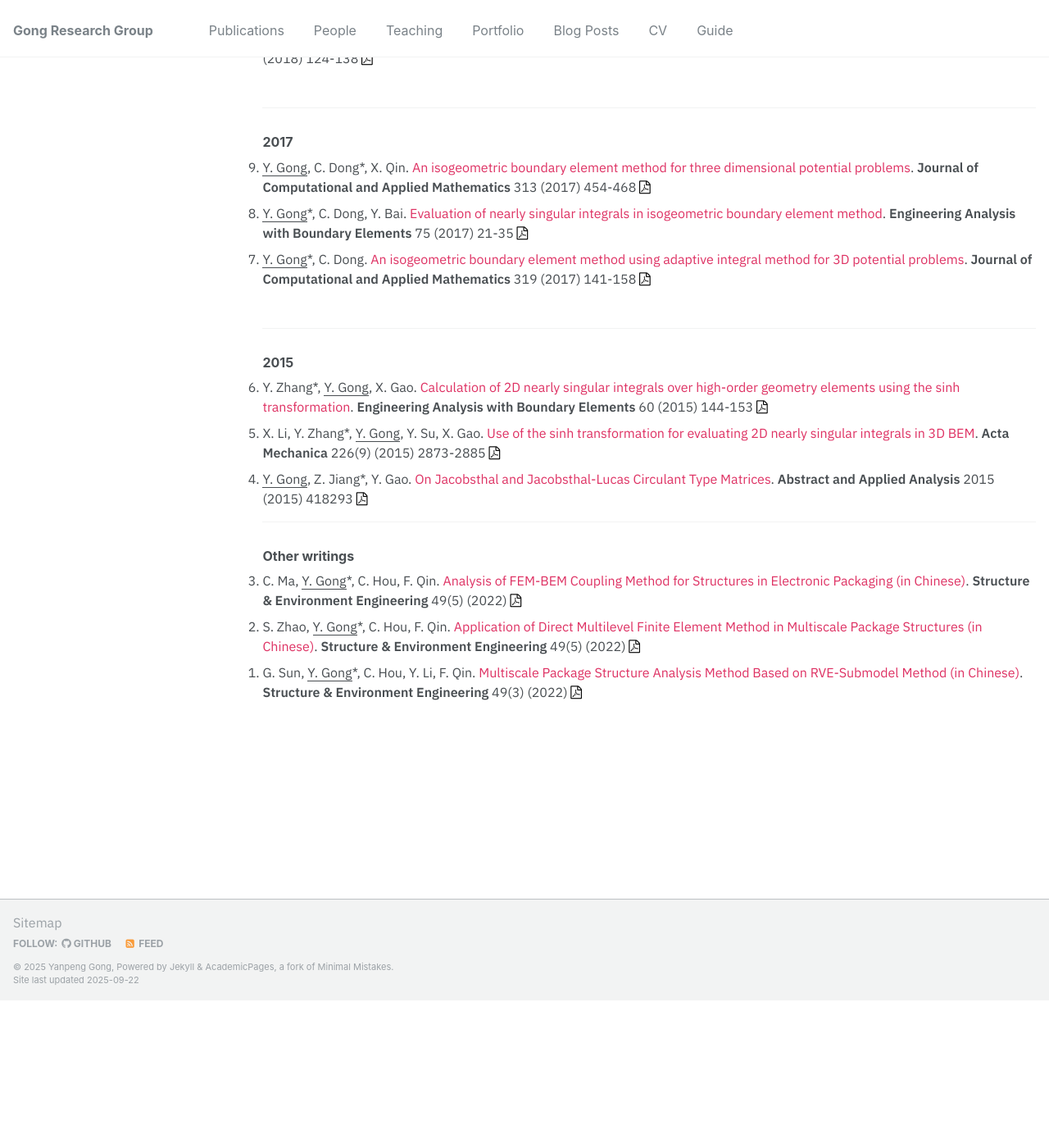
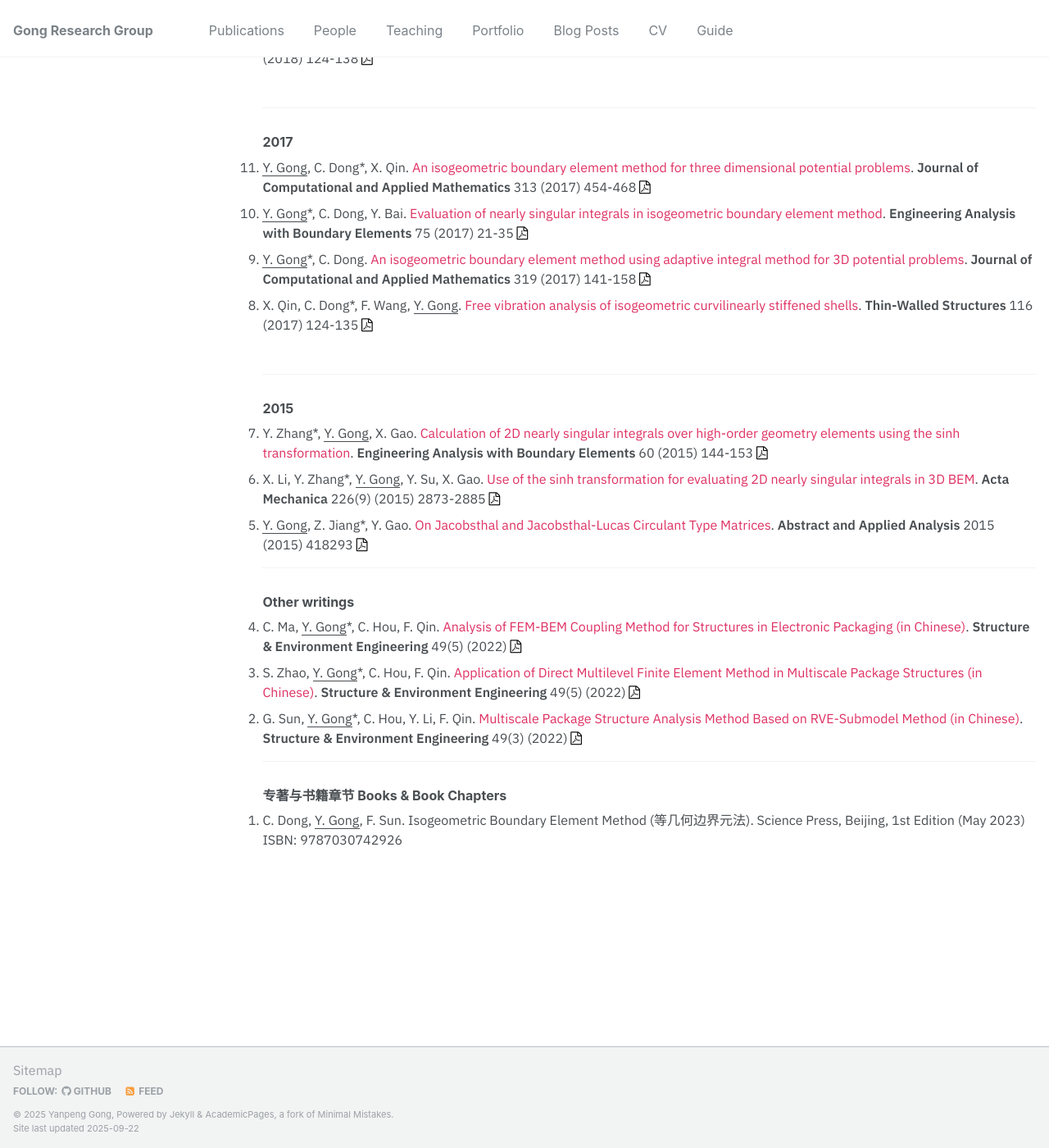
Before and after one commit to yanpeng-gong/yanpeng-gong.github.io, a Jekyll site: the page built from _publications/publications.md, in a window 1280 px wide and 1400 px high, scrolled down 3782 px. Shown: the whole window at 82% size. Built offline with Jekyll 4.4.1, drawn with Linux system fonts in a browser that asks for light colours; before the commit the page ends 5002 px from its top, so only the background shows below that.

Commit message:
pubs updated

```diff
--- a/_publications/publications.md
+++ b/_publications/publications.md
@@ -169,6 +169,8 @@ author_profile: false
 
 <li><u>Y. Gong</u>*, C. Dong. <a href="https://doi.org/10.1016/j.cam.2016.12.038" style="text-decoration:none;color:#DE3163;">An isogeometric boundary element method using adaptive integral method for 3D potential problems</a>. <b>Journal of Computational and Applied Mathematics</b> 319 (2017) 141-158 <a href="http://yanpeng-gong.github.io/files/2017_JCAM2.pdf"><i class="fa fa-file-pdf-o" style="font-size:16px;color:black"></i></a></li>
 
+<li>X. Qin, C. Dong*, F. Wang, <u>Y. Gong</u>. <a href="https://doi.org/10.1016/j.tws.2017.03.019" style="text-decoration:none;color:#DE3163;">Free vibration analysis of isogeometric curvilinearly stiffened shells</a>. <b>Thin-Walled Structures</b> 116 (2017) 124-135 <a href="http://yanpeng-gong.github.io/files/2017_TWS.pdf"><i class="fa fa-file-pdf-o" style="font-size:16px;color:black"></i></a></li>
+
 <br>
 <hr>
 <h3>2015</h3>
@@ -202,3 +204,8 @@ author_profile: false
 
 <li><p>H. Jeong, T. Ha, I. Kuang, L. Shen, <u>Z. Dai</u>, N. Sun, N. Lu*. <a href="https://doi.org/10.1109/EMBC.2017.8037756" style="text-decoration:none;color:#DE3163;">NFC-Enabled, Tattoo-Like Stretchable Biosensor Manufactured by “Cut-and-Paste” Method</a>. <b>IEEE Engineering in Medicine and Biology Society</b> DOI: 10.1109/EMBC.2017.8037756 (2017) <a href="http://zhaohedai.github.io/files/1.pdf"><i class="fa fa-file-pdf-o" style="font-size:16px;color:black"></i></a> </p></li>
 -->
+
+<hr>
+<h3>专著与书籍章节 Books & Book Chapters</h3>
+
+<li>C. Dong, <u>Y. Gong</u>, F. Sun. Isogeometric Boundary Element Method (等几何边界元法). Science Press, Beijing, 1st Edition (May 2023) ISBN: 9787030742926</li>
```
Also changed, not shown: 1 other file.
